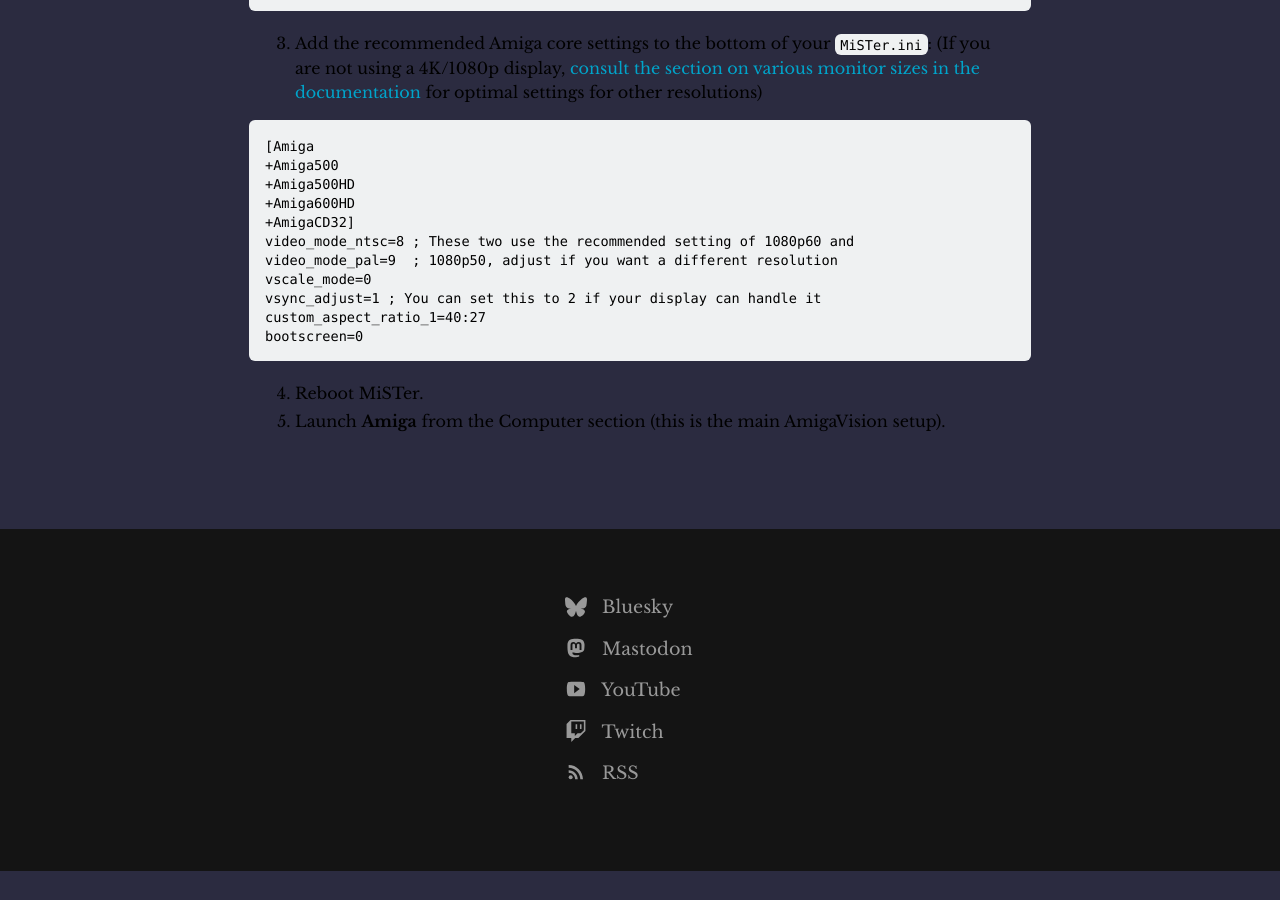
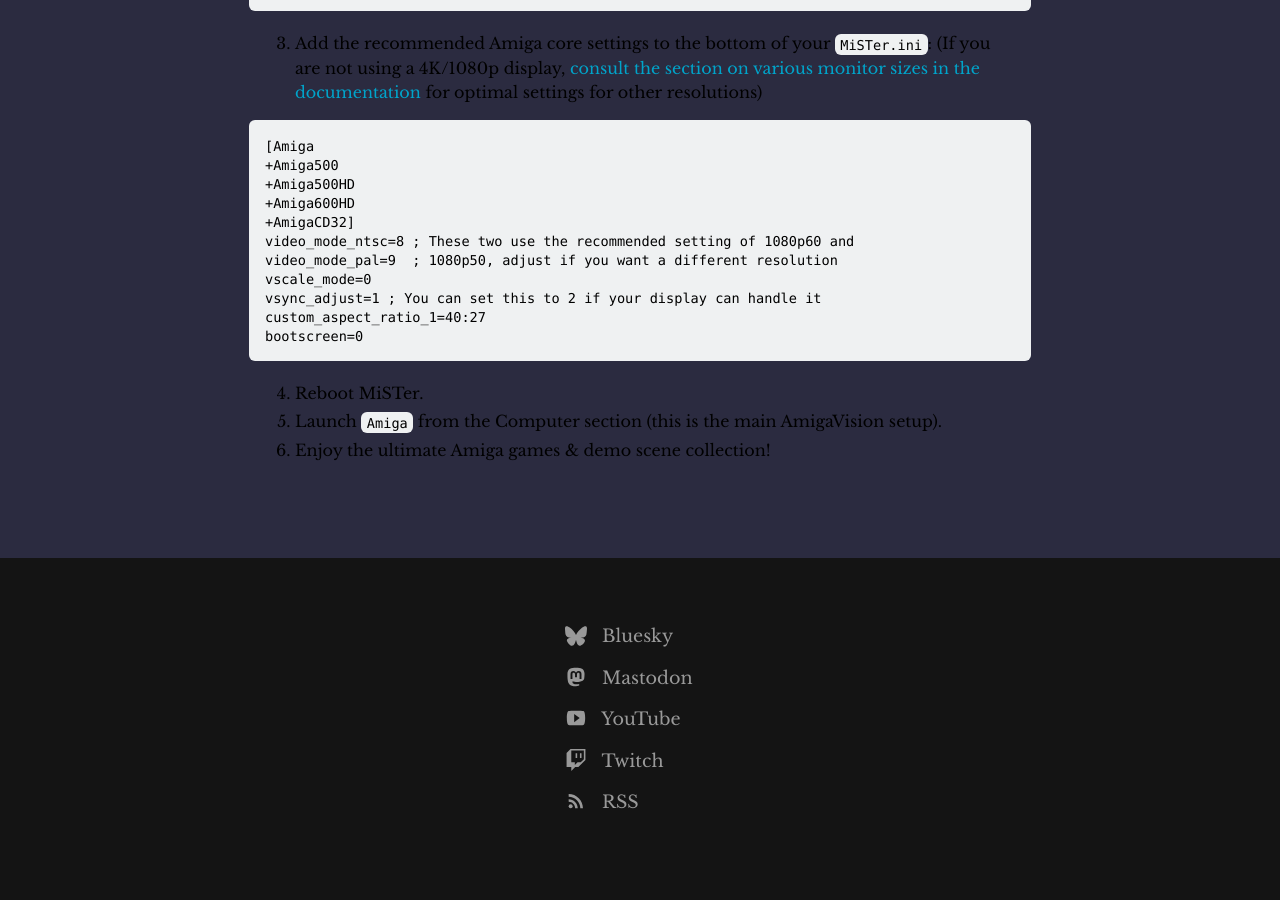
Before and after one commit to amigavision/amigavision.github.io, a Jekyll site: the page built from download/mister.html, in a window 1280 px wide and 900 px high, scrolled down 795 px. Built offline with Jekyll 4.4.1, drawn with Linux system fonts in a browser that asks for light colours; before the commit the page ends 1666 px from its top, so only the background shows below that.

Commit message:
Improve copy

```diff
--- a/download/mister.html
+++ b/download/mister.html
@@ -42,7 +42,8 @@
 bootscreen=0</code></pre>
     <ol start="4">
       <li>Reboot MiSTer.</li>
-      <li>Launch <strong>Amiga</strong> from the Computer section (this is the main AmigaVision setup).</li>
+      <li>Launch <code>Amiga</code> from the Computer section (this is the main AmigaVision setup).</li>
+      <li>Enjoy the ultimate Amiga games & demo scene collection!</li>
     </ol>
   </div>
 </section>
```
